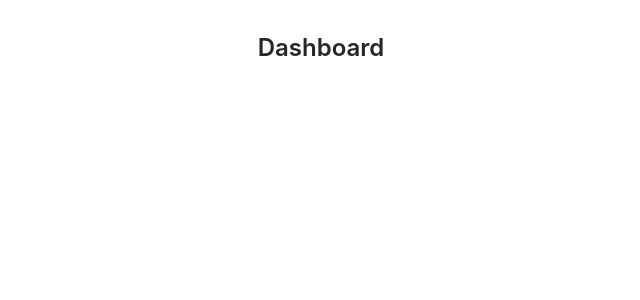
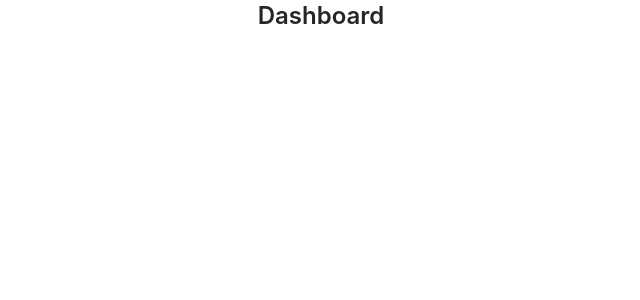
Before and after one commit to factly/kavach, a React (Create React App) app: page /dashboard in a window 1280 px wide. Shown: the top 300 px of the page, without its empty margins (319-959 px from the left). Built offline with nearby package versions, Linux system fonts and the light colour scheme.

Commit message:
public url removed

```diff
--- a/src/App.js
+++ b/src/App.js
@@ -12,10 +12,10 @@ import Dashboard from "./pages/dashboard";
 function App() {
   return (
     <div className="App">
-      <Router>
-        <Route path={process.env.PUBLIC_URL + "/auth/login"} component={Login} />
-        <Route path={process.env.PUBLIC_URL + "/auth/registration"} component={Registration} />
-        <Route path={process.env.PUBLIC_URL + "/"} component={Dashboard} />
+      <Router basename={process.env.PUBLIC_URL}>
+        <Route path="/auth/login" component={Login} />
+        <Route path="/auth/registration" component={Registration} />
+        <Route path="/dashboard" component={Dashboard} />
       </Router>
     </div>
   );
--- a/src/pages/dashboard/index.js
+++ b/src/pages/dashboard/index.js
@@ -2,18 +2,14 @@ import React from "react";
 import { Typography } from "antd";
 
 function Dashboard() {
-
   const { Title } = Typography;
 
-
-
   return (
-    <div className="container">
-      <div className="content">
-
-        <div >
-          <Title level={3} className="login-form-title">Dashboard</Title>
-        </div>
+    <div className="content">
+      <div>
+        <Title level={3} className="login-form-title">
+          Dashboard
+        </Title>
       </div>
     </div>
   );
--- a/src/pages/login/index.js
+++ b/src/pages/login/index.js
@@ -1,5 +1,6 @@
 import React from "react";
 import "./login.css";
+import { Link } from "react-router-dom";
 import logo from "../../assets/logo.svg";
 import { Input, Form, Button, Typography } from "antd";
 import { UserOutlined, LockOutlined } from "@ant-design/icons";
@@ -14,57 +15,58 @@ function Login() {
 
     window.location.search
       .split("?")
-      .filter(each => each.trim() !== "")
-      .forEach(each => {
+      .filter((each) => each.trim() !== "")
+      .forEach((each) => {
         var temp = each.split("=");
         obj[temp[0]] = temp[1];
       });
 
     if (!obj["request"]) {
       window.location.href =
-        process.env.REACT_APP_KRATOS_PUBLIC_URL + "/self-service/browser/flows/login";
+        process.env.REACT_APP_KRATOS_PUBLIC_URL +
+        "/self-service/browser/flows/login";
     }
 
     fetch(
-      process.env.REACT_APP_KRATOS_PUBLIC_URL + "/self-service/browser/flows/requests/login?request=" + obj["request"]
+      process.env.REACT_APP_KRATOS_PUBLIC_URL +
+        "/self-service/browser/flows/requests/login?request=" +
+        obj["request"]
     )
-      .then(res => res.json())
-      .then(res => setConfig(res.methods.password.config));
+      .then((res) => res.json())
+      .then((res) => setConfig(res.methods.password.config));
   }, []);
 
   if (!config.action) return null;
 
-  const onFinish = values => {
+  const onFinish = (values) => {
+    var loginForm = document.createElement("form");
+    loginForm.action = config.action;
+    loginForm.method = config.method;
+    loginForm.style.display = "none";
 
-    var loginForm = document.createElement("form")
-    loginForm.action = config.action
-    loginForm.method = config.method
-    loginForm.style.display = "none"
+    var identifierInput = document.createElement("input");
+    identifierInput.name = "identifier";
+    identifierInput.value = values.email;
 
-    var identifierInput = document.createElement("input")
-    identifierInput.name = "identifier"
-    identifierInput.value = values.email
+    var passwordInput = document.createElement("input");
+    passwordInput.name = "password";
+    passwordInput.value = values.password;
 
-    var passwordInput = document.createElement("input")
-    passwordInput.name = "password"
-    passwordInput.value = values.password
+    var csrfInput = document.createElement("input");
+    csrfInput.name = "csrf_token";
+    csrfInput.value = config.fields[2].value;
 
-    var csrfInput = document.createElement("input")
-    csrfInput.name = "csrf_token"
-    csrfInput.value = config.fields[2].value
-
-    loginForm.appendChild(identifierInput)
-    loginForm.appendChild(passwordInput)
-    loginForm.appendChild(csrfInput)
+    loginForm.appendChild(identifierInput);
+    loginForm.appendChild(passwordInput);
+    loginForm.appendChild(csrfInput);
 
     document.body.appendChild(loginForm);
 
-    loginForm.submit()
+    loginForm.submit();
   };
 
   return (
-    <div className="container">
-      <div className="content">
+    <div className="login">
       <div className="top">
         <div className="header">
           <img alt="logo" className="logo" src={logo} />
@@ -73,16 +75,15 @@ function Login() {
         <div className="desc">From A to Z datasets</div>
       </div>
       <div className="login-form">
-          <Title level={3} className="login-form-title">Admin Login</Title>
-          <Form
-            name="admin_login"
-            onFinish={onFinish}
-          >
+        <Title level={3} className="login-form-title">
+          Admin Login
+        </Title>
+        <Form name="admin_login" onFinish={onFinish}>
           <Form.Item
             name="email"
             rules={[
               { required: true, message: "Please input your Email!" },
-                { type: "email", message: "Please input valid Email!" }
+              { type: "email", message: "Please input valid Email!" },
             ]}
           >
             <Input
@@ -92,9 +93,7 @@ function Login() {
           </Form.Item>
           <Form.Item
             name="password"
-              rules={[
-                { required: true, message: "Please input your Password!" }
-              ]}
+            rules={[{ required: true, message: "Please input your Password!" }]}
           >
             <Input
               prefix={<LockOutlined className="site-form-item-icon" />}
@@ -113,6 +112,10 @@ function Login() {
           </Form.Item>
         </Form>
       </div>
+      <div>
+        <Title level={4}>
+          <Link to="/auth/registration">Sign up</Link>
+        </Title>
       </div>
     </div>
   );
--- a/src/pages/login/login.css
+++ b/src/pages/login/login.css
@@ -1,22 +1,11 @@
-.container {
-  display: flex;
-  flex-direction: column;
-  height: 100vh;
-  overflow: auto;
-}
-
-.content {
+.login {
   flex: 1;
-  padding: 32px 32px;
+  width: 300px;
+  margin: 200px auto;
 }
 
 .top {
   text-align: center;
-}
-
-.login-form {
-  width: 300px;
-  margin: auto auto;
 }
 
 .login-form-title {
--- a/src/pages/registration/index.js
+++ b/src/pages/registration/index.js
@@ -14,57 +14,60 @@ function Registration() {
 
     window.location.search
       .split("?")
-      .filter(each => each.trim() !== "")
-      .forEach(each => {
+      .filter((each) => each.trim() !== "")
+      .forEach((each) => {
         var temp = each.split("=");
         obj[temp[0]] = temp[1];
       });
 
     if (!obj["request"]) {
       window.location.href =
-        process.env.REACT_APP_KRATOS_PUBLIC_URL + "/self-service/browser/flows/registration";
+        process.env.REACT_APP_KRATOS_PUBLIC_URL +
+        "/self-service/browser/flows/registration";
     }
 
     fetch(
-      process.env.REACT_APP_KRATOS_PUBLIC_URL + "/self-service/browser/flows/requests/registration?request=" + obj["request"]
+      process.env.REACT_APP_KRATOS_PUBLIC_URL +
+        "/self-service/browser/flows/requests/registration?request=" +
+        obj["request"]
     )
-      .then(res => res.json())
-      .then(res => setConfig(res.methods.password.config));
+      .then((res) => res.json())
+      .then((res) => setConfig(res.methods.password.config));
   }, []);
 
   if (!config.action) return null;
 
-  const onFinish = values => {
+  const onFinish = (values) => {
+    var loginForm = document.createElement("form");
+    loginForm.action = config.action;
+    loginForm.method = config.method;
+    loginForm.style.display = "none";
 
-    var loginForm = document.createElement("form")
-    loginForm.action = config.action
-    loginForm.method = config.method
-    loginForm.style.display = "none"
+    var identifierInput = document.createElement("input");
+    identifierInput.name = "traits.email";
+    identifierInput.value = values.email;
 
-    var identifierInput = document.createElement("input")
-    identifierInput.name = "traits.email"
-    identifierInput.value = values.email
+    var passwordInput = document.createElement("input");
+    passwordInput.name = "password";
+    passwordInput.value = values.password;
 
-    var passwordInput = document.createElement("input")
-    passwordInput.name = "password"
-    passwordInput.value = values.password
+    var csrfInput = document.createElement("input");
+    csrfInput.name = "csrf_token";
+    csrfInput.value = config.fields.find(
+      (value) => value.name === "csrf_token"
+    ).value;
 
-    var csrfInput = document.createElement("input")
-    csrfInput.name = "csrf_token"
-    csrfInput.value = config.fields.find(value => value.name === "csrf_token").value
-
-    loginForm.appendChild(identifierInput)
-    loginForm.appendChild(passwordInput)
-    loginForm.appendChild(csrfInput)
+    loginForm.appendChild(identifierInput);
+    loginForm.appendChild(passwordInput);
+    loginForm.appendChild(csrfInput);
 
     document.body.appendChild(loginForm);
 
-    loginForm.submit()
+    loginForm.submit();
   };
 
   return (
-    <div className="container">
-      <div className="content">
+    <div className="registration">
       <div className="top">
         <div className="header">
           <img alt="logo" className="logo" src={logo} />
@@ -73,16 +76,15 @@ function Registration() {
         <div className="desc">From A to Z datasets</div>
       </div>
       <div className="registration-form">
-          <Title level={3} className="registration-form-title">Admin Registration</Title>
-          <Form
-            name="admin_registration"
-            onFinish={onFinish}
-          >
+        <Title level={3} className="registration-form-title">
+          Admin Registration
+        </Title>
+        <Form name="admin_registration" onFinish={onFinish}>
           <Form.Item
             name="email"
             rules={[
               { required: true, message: "Please input your Email!" },
-                { type: "email", message: "Please input valid Email!" }
+              { type: "email", message: "Please input valid Email!" },
             ]}
           >
             <Input
@@ -92,9 +94,7 @@ function Registration() {
           </Form.Item>
           <Form.Item
             name="password"
-              rules={[
-                { required: true, message: "Please input your Password!" }
-              ]}
+            rules={[{ required: true, message: "Please input your Password!" }]}
           >
             <Input
               prefix={<LockOutlined className="site-form-item-icon" />}
@@ -114,7 +114,6 @@ function Registration() {
         </Form>
       </div>
     </div>
-    </div>
   );
 }
 
--- a/src/pages/registration/registration.css
+++ b/src/pages/registration/registration.css
@@ -1,22 +1,11 @@
-.container {
-  display: flex;
-  flex-direction: column;
-  height: 100vh;
-  overflow: auto;
-}
-
-.content {
+.registration {
   flex: 1;
-  padding: 32px 32px;
+  width: 300px;
+  margin: 200px auto;
 }
 
 .top {
   text-align: center;
-}
-
-.registration-form {
-  width: 300px;
-  margin: auto auto;
 }
 
 .registration-form-title {
```
Lines whose indentation alone changed are shown as unchanged.
